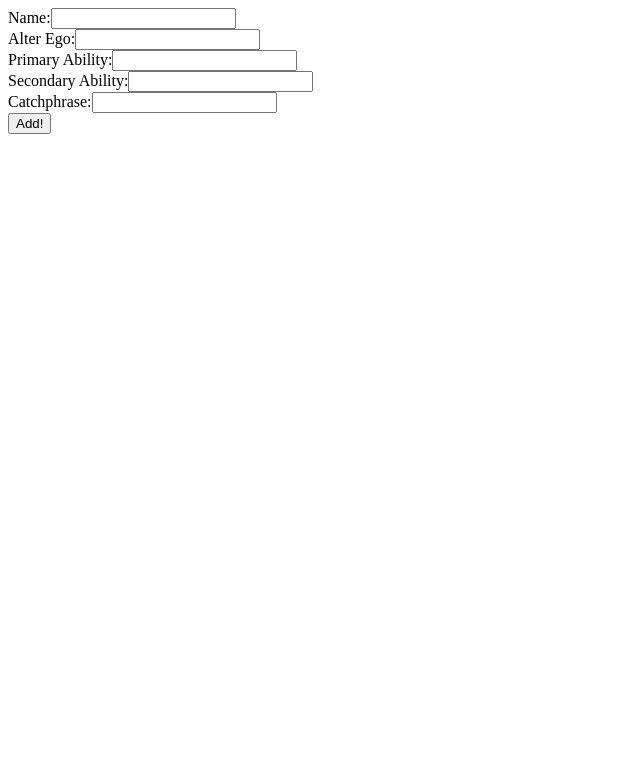
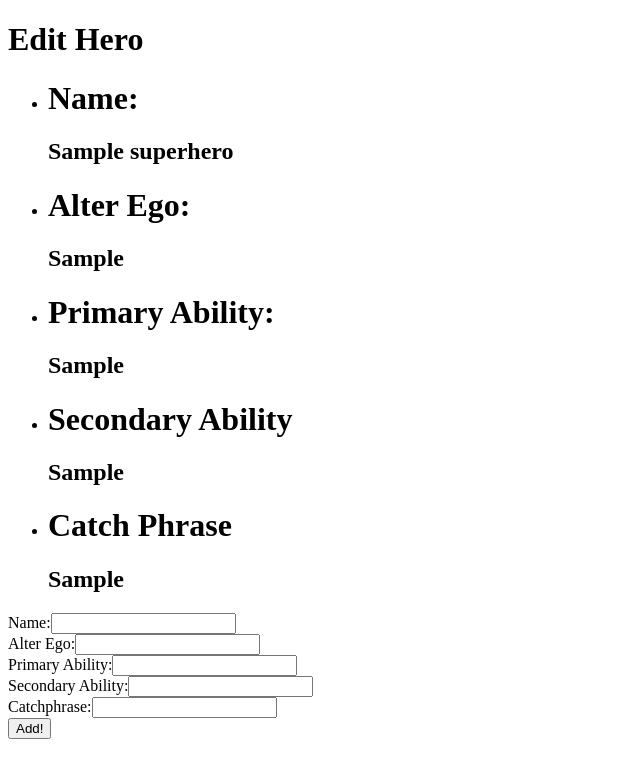
Before and after one commit to cferrara212/superhero, a Django app: page /superheroes/edit/1/ in a window 1280 px wide. Shown: the top 778 px of the page, without its empty margins (0-640 px from the left). Run offline with Django 3.2, Linux system fonts and the light colour scheme; tables that the repository leaves empty hold one stand-in row (values such as "Sample post").

Commit message:
Got main page picture working, fixed Edit functionality so that edit hero now works properly.

```diff
--- a/superhero_project/superhero_project/urls.py
+++ b/superhero_project/superhero_project/urls.py
@@ -24,4 +24,4 @@ urlpatterns = [
     path('superheroes/', include('superheroes.urls')),
     path('', RedirectView.as_view(url='/superheroes/')),
 
-] + static(settings.STATIC_URL, document_root=settings.STATIC_ROOT)
+]
--- a/superhero_project/superheroes/templates/superheroes/edit.html
+++ b/superhero_project/superheroes/templates/superheroes/edit.html
@@ -7,7 +7,17 @@
     <title>Document</title>
 </head>
 <body>
-    <form action="{% url 'superheroes:edit' %}" method="post">
+
+    <h1>Edit Hero</h1>
+    <ul>
+      <li><h1>Name:</h1><h2>{{single_hero.name}}</h2></li>
+      <li><h1>Alter Ego:</h1><h2>{{single_hero.alter_ego}}</h2></li>
+      <li><h1>Primary Ability:</h1><h2>{{single_hero.primary_ability}}</h2></li>
+      <li><h1>Secondary Ability</h1><h2>{{single_hero.secondary_ability}}</h2></li>
+      <li><h1>Catch Phrase</h1><h2>{{single_hero.catch_phrase}}</h2></li>
+    </ul>
+
+        <form action="{% url 'superheroes:edit' single_hero.id %}" method="post">
             {%csrf_token%}
 
             Name:<input type="text" name="name" id="name"><br/>
@@ -19,5 +29,9 @@
 
 
       </form>
+
+
+
+
 </body>
 </html>
--- a/superhero_project/superheroes/urls.py
+++ b/superhero_project/superheroes/urls.py
@@ -1,5 +1,7 @@
 from django.urls import path
 from .import views
+from django.conf.urls.static import static
+from django.conf import settings
 
 app_name = 'superheroes'
 
@@ -9,4 +11,4 @@ urlpatterns = [
     path('new/', views.create, name='create'),
     path('delete/<int:hero_id>/', views.delete, name="delete" ),
     path('edit/<int:hero_id>/', views.edit, name="edit")
-    ]
+    ] + static(settings.STATIC_URL, document_root=settings.STATIC_ROOT)
--- a/superhero_project/superheroes/views.py
+++ b/superhero_project/superheroes/views.py
@@ -26,7 +26,7 @@ def create(request):
         alter_ego = request.POST.get('alter_ego')
         primary_ability= request.POST.get('primary_ability')
         secondary_ability= request.POST.get('secondary_ability')
-        catch_phrase= request.POST.get('secondary_ability')
+        catch_phrase= request.POST.get('catch_phrase')
         new_hero = Superhero(name=name, alter_ego=alter_ego , primary_ability=primary_ability, secondary_ability=secondary_ability, catch_phrase=catch_phrase)
         new_hero.save()
         return HttpResponseRedirect(reverse('superheroes:index'))
@@ -46,9 +46,14 @@ def edit(request, hero_id):
         alter_ego = request.POST.get('alter_ego')
         primary_ability= request.POST.get('primary_ability')
         secondary_ability= request.POST.get('secondary_ability')
-        catch_phrase= request.POST.get('secondary_ability')
-        new_hero = Superhero(pk=hero_id, name=name, alter_ego=alter_ego , primary_ability=primary_ability, secondary_ability=secondary_ability, catch_phrase=catch_phrase)
-        new_hero.update()
+        catch_phrase= request.POST.get('catch_phrase')
+        hero = Superhero.objects.get(pk=hero_id)
+        hero.name= name
+        hero.alter_ego= alter_ego
+        hero.primary_ability = primary_ability
+        hero.secondary_ability = secondary_ability
+        hero.catch_phrase = catch_phrase
+        hero.save()
         return HttpResponseRedirect(reverse('superheroes:index'))
     else:
         single_hero= Superhero.objects.get(pk=hero_id)
```
Also changed, not shown: superhero_project/superheroes/static/superheroes/download.jpg (renamed from superhero_project/superhero_project/static/superheroes/download.jpg). Lines whose indentation alone changed are shown as unchanged.
